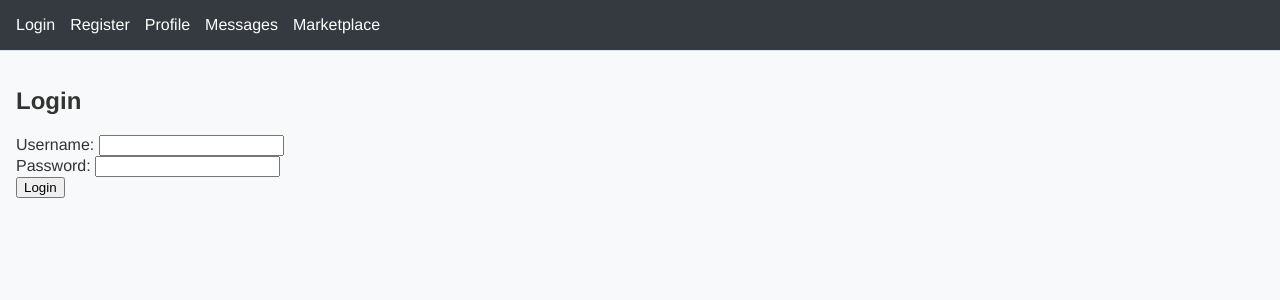
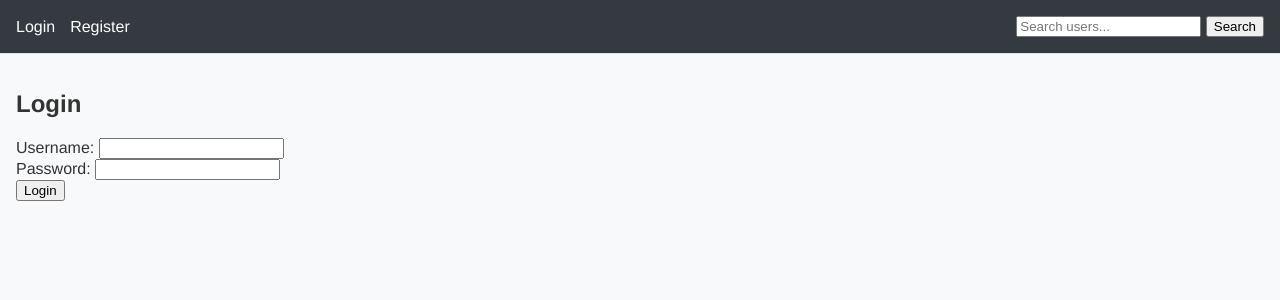
Before and after one commit to Pranav0305/Social-Media-Marketplace, a Flask app: page /login in a window 1280 px wide. Shown: the top 300 px of the page. Run offline with Flask 2, Linux system fonts and the light colour scheme.

Commit message:
Update layout.html

```diff
--- a/templates/layout.html
+++ b/templates/layout.html
@@ -66,15 +66,22 @@
 </head>
 <body>
     <nav>
-        <a href="{{ url_for('auth.login') }}">Login</a>
-        <a href="{{ url_for('auth.register') }}">Register</a>
-        <a href="{{ url_for('profile_bp.profile') }}">Profile</a>
-        <a href="{{ url_for('messaging.messages') }}">Messages</a>
-        <a href="{{ url_for('marketplace.view_products') }}">Marketplace</a>
         {% if session.get('user_id') %}
+            <a href="{{ url_for('profile_bp.profile') }}">Profile</a>
+            <a href="{{ url_for('messaging.messages') }}">Messages</a>
+            <a href="{{ url_for('marketplace.view_products') }}">Marketplace</a>
             <a href="{{ url_for('auth.logout') }}">Logout</a>
+        {% else %}
+            <a href="{{ url_for('auth.login') }}">Login</a>
+            <a href="{{ url_for('auth.register') }}">Register</a>
         {% endif %}
+
+        <form action="{{ url_for('search_bp.search_users') }}" method="get" style="display:inline; margin-left:auto;">
+            <input type="text" name="query" placeholder="Search users..." required>
+            <button type="submit">Search</button>
+        </form>
     </nav>
+
     <hr>
     <div class="container">
         <!-- Flash Messages -->
```
